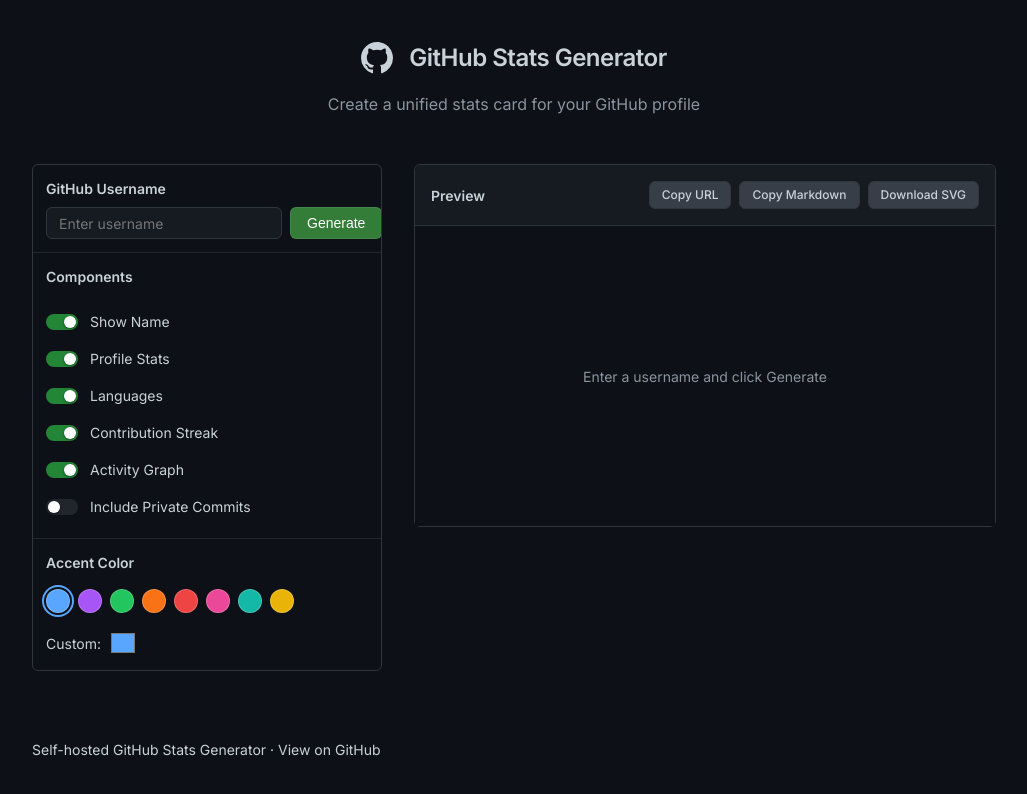
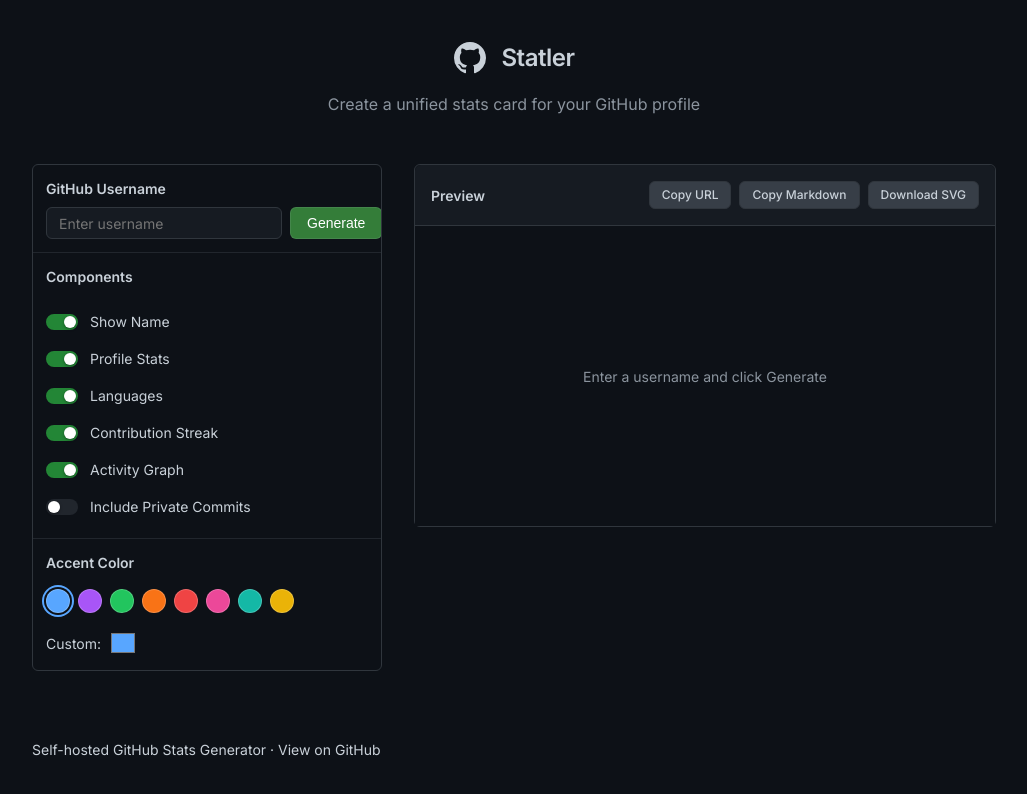
Before and after one commit to alexcircuits/statler, a website: page public/index.html in a window 1280 px wide. Shown: the whole page, without its empty margins (126-1153 px from the left). Drawn offline with Linux system fonts and the light colour scheme.

Commit message:
feat: Introduce Statler project with deployment tooling and comprehensive documentation.

```diff
--- a/public/index.html
+++ b/public/index.html
@@ -4,7 +4,7 @@
 <head>
   <meta charset="UTF-8">
   <meta name="viewport" content="width=device-width, initial-scale=1.0">
-  <title>GitHub Stats Generator</title>
+  <title>Statler · GitHub Stats Card</title>
   <meta name="description" content="Generate beautiful, unified GitHub stats cards for your profile README">
   <link rel="preconnect" href="https://fonts.googleapis.com">
   <link rel="preconnect" href="https://fonts.gstatic.com" crossorigin>
@@ -20,7 +20,7 @@
           <path
             d="M8 0c4.42 0 8 3.58 8 8a8.013 8.013 0 0 1-5.45 7.59c-.4.08-.55-.17-.55-.38 0-.27.01-1.13.01-2.2 0-.75-.25-1.23-.54-1.48 1.78-.2 3.65-.88 3.65-3.95 0-.88-.31-1.59-.82-2.15.08-.2.36-1.02-.08-2.12 0 0-.67-.22-2.2.82-.64-.18-1.32-.27-2-.27-.68 0-1.36.09-2 .27-1.53-1.03-2.2-.82-2.2-.82-.44 1.1-.16 1.92-.08 2.12-.51.56-.82 1.28-.82 2.15 0 3.06 1.86 3.75 3.64 3.95-.23.2-.44.55-.51 1.07-.46.21-1.61.55-2.33-.66-.15-.24-.6-.83-1.23-.82-.67.01-.27.38.01.53.34.19.73.9.82 1.13.16.45.68 1.31 2.69.94 0 .67.01 1.3.01 1.49 0 .21-.15.45-.55.38A7.995 7.995 0 0 1 0 8c0-4.42 3.58-8 8-8Z" />
         </svg>
-        <h1>GitHub Stats Generator</h1>
+        <h1>Statler</h1>
       </div>
       <p class="tagline">Create a unified stats card for your GitHub profile</p>
     </header>
```
Also changed, not shown: README.md, 2 other files.
